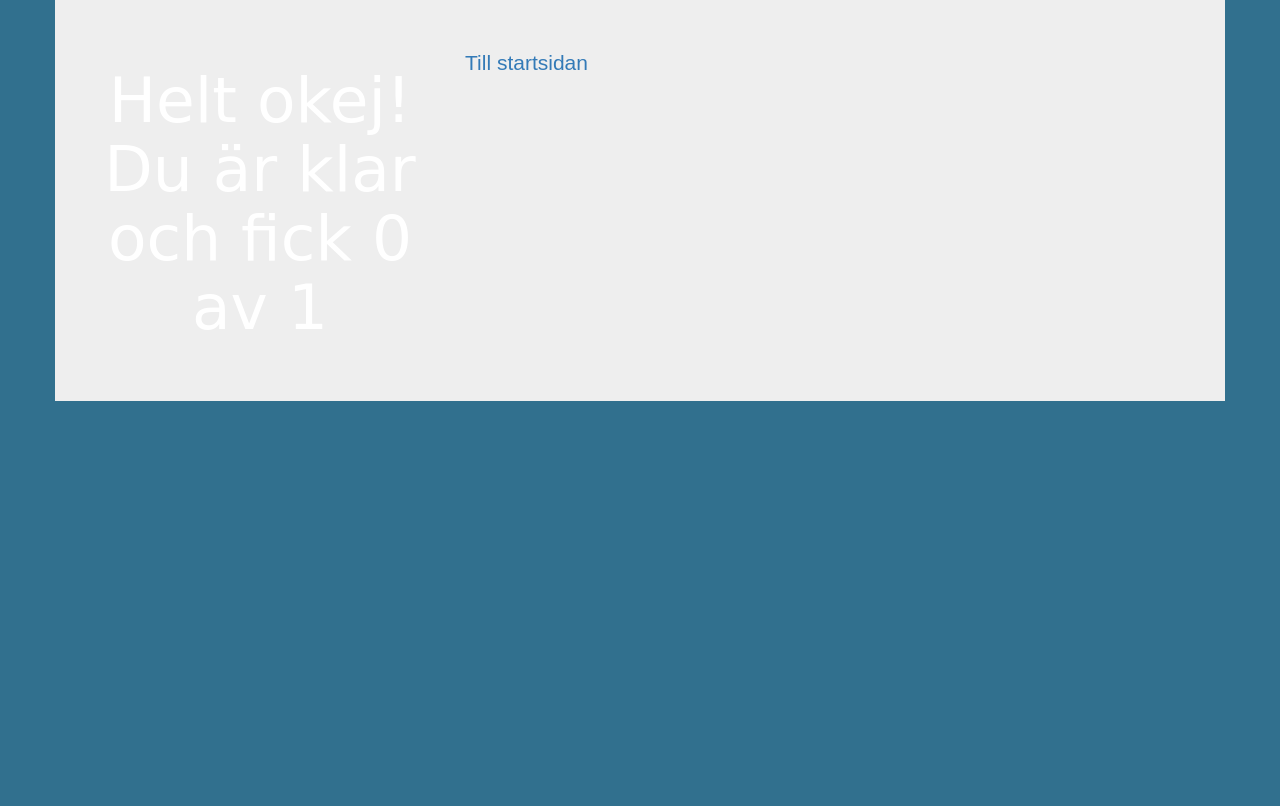
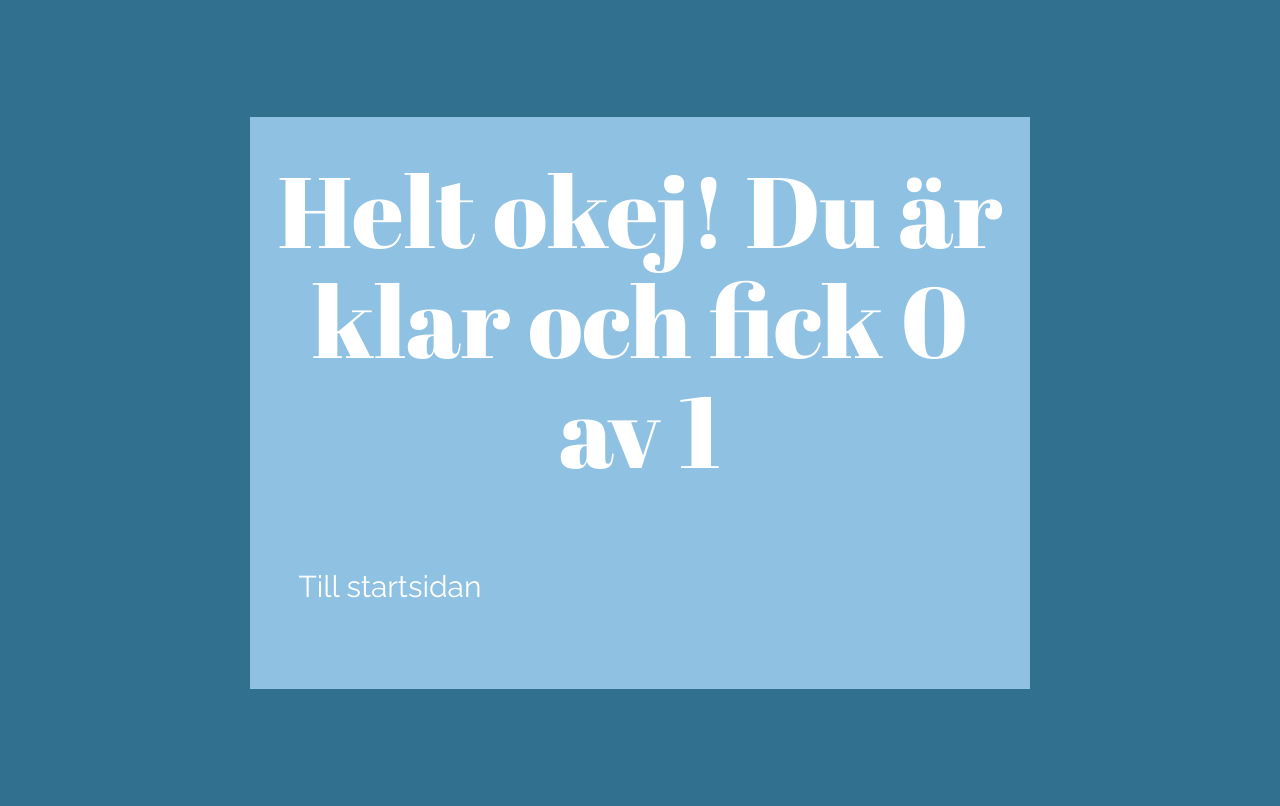
Before and after one commit to gordito/quizprojects, a Django app: page /quiz/1/completed/ in a window 1280 px wide. Before the commit the page ends 401 px from the top, so only its background shows below. Run offline with Django 3.2, Linux system fonts and the light colour scheme; tables that the repository leaves empty hold one stand-in row (values such as "Sample post"); some libraries are stand-ins or nearby versions.

Commit message:
Changed style

```diff
--- a/quiz/templates/completed.html
+++ b/quiz/templates/completed.html
@@ -7,21 +7,21 @@
 		<meta name="viewport" content="width=device-width, initial-scale=1">
 		<link rel="stylesheet" type="text/css" href="/static/css/bootstrap.min.css">
 		<link rel="stylesheet" href="/static/css/style.css">
+		<link href="https://fonts.googleapis.com/css?family=Abril+Fatface" rel="stylesheet">
+		<link href="https://fonts.googleapis.com/css?family=Abril+Fatface|Raleway" rel="stylesheet">
 		<title>Results</title>
 
 	</head>
 
 	<body>
 
-		<div class="container jumbotron">
-
-			<div class="container-fluid">
-
-
+		<div class="container">
 
 				<div class="row">
 
-					<div class="col-md-4">
+					<div class="col-md-2 text-center "></div>
+
+					<div class="col-md-8 quiz-boxes text-center">
 
 						{% if correct >= 0.8 %}
 							<h1>YEY! Du är klar och fick {{ correct }} av {{ total }}</h1>
@@ -31,14 +31,16 @@
 							<h1>Oj... du är rätt kass på hästar! Du är klar och fick {{ correct }} av {{ total }}</h1>
 						{% endif %}
 
-					</div>
+					<div class="col-md-4 text-center quiz-boxes">
 
-					<div class="col-md-4">
+						<p>
 
-						<p><a href="{% url 'start_page' %}">
+							<a role="button" class="h2" href="{% url 'start_page' %}">
 							Till startsidan
 							</a>
 						</p>
+
+					</div>
 					</div>
 				</div>
 
--- a/quiz/templates/question.html
+++ b/quiz/templates/question.html
@@ -7,6 +7,8 @@
 		<meta name="viewport" content="width=device-width, initial-scale=1">
 		<link rel="stylesheet" type="text/css" href="/static/css/bootstrap.min.css">
 		<link rel="stylesheet" href="/static/css/style.css">
+		<link href="https://fonts.googleapis.com/css?family=Abril+Fatface" rel="stylesheet">
+		<link href="https://fonts.googleapis.com/css?family=Abril+Fatface|Raleway" rel="stylesheet">
 		<title>Question</title>
 
 	</head>
```
